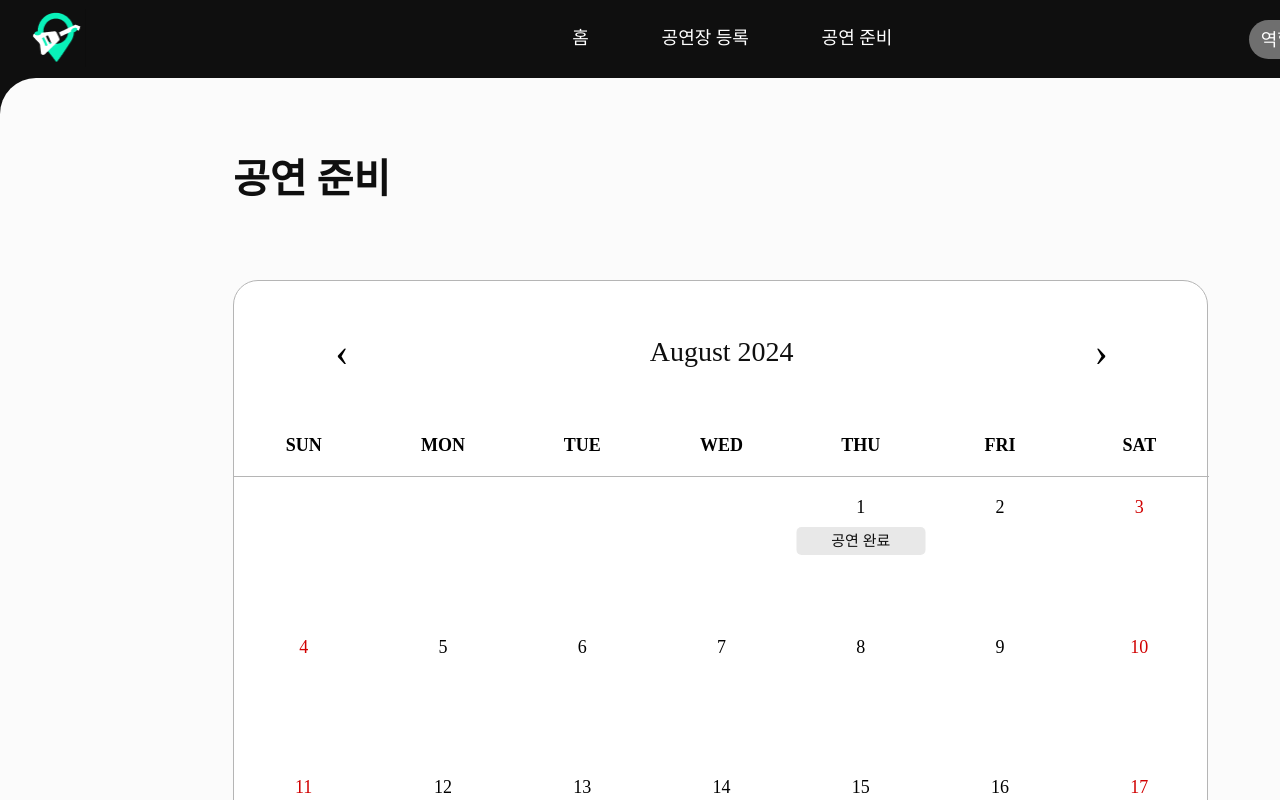
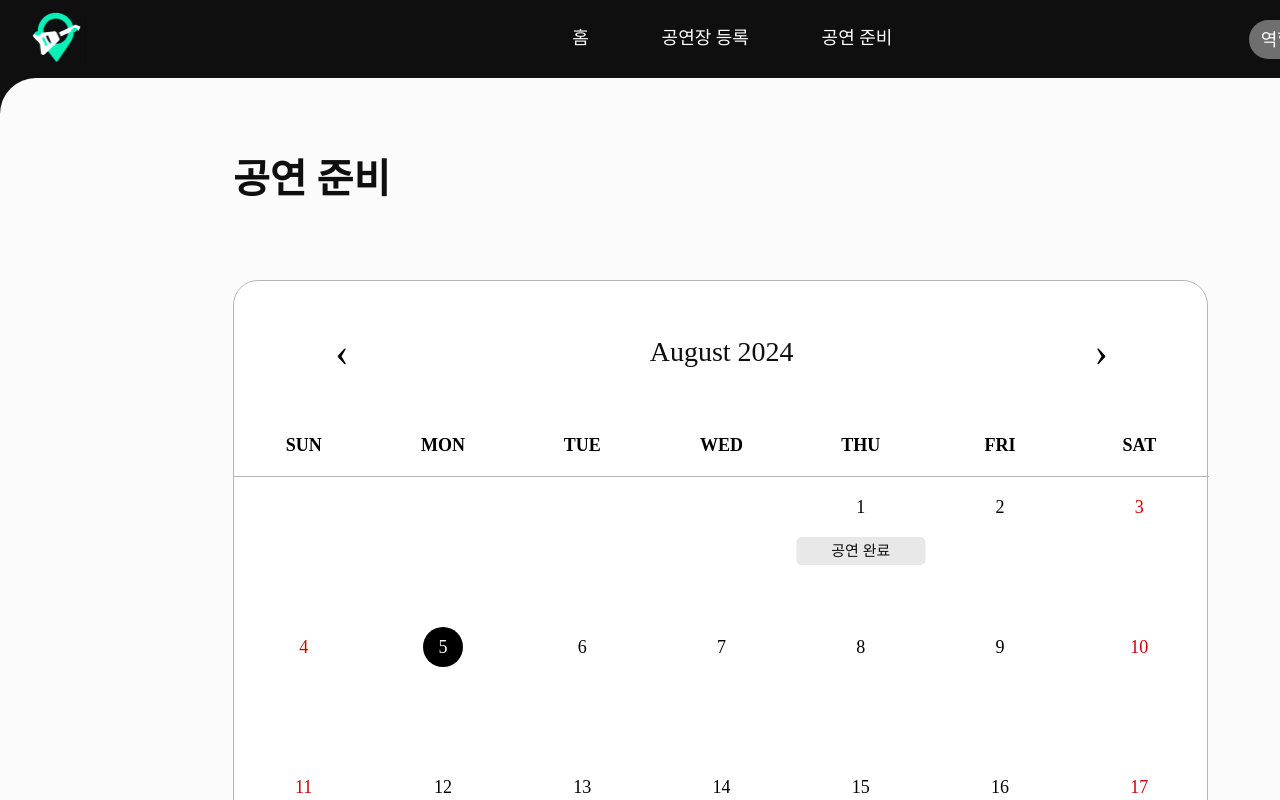
Before and after one commit to YangYoonseo/UMC_project_showhoo, a React (Vite) app: page /concert_ready in a window 1280 px wide. Shown: the top 800 px of the page. Built offline with nearby package versions, Linux system fonts and the light colour scheme; a web font is replaced by a local one.

Commit message:
update: 캘린더 수정

```diff
--- a/src/components/com_Concert/ReadyCalendar.jsx
+++ b/src/components/com_Concert/ReadyCalendar.jsx
@@ -1,10 +1,8 @@
 import Calendar from "react-calendar";
 import "../../styles/yoonseo/ReadyCalendar.css";
 import "react-calendar/dist/Calendar.css";
-import { useState } from "react";
-import { useContext } from "react";
+import { useState, useContext } from "react";
 import { ProfileContext } from "../../App";
-
 import PerformerCalendar from "./PerformerCalendar";
 
 const ReadyCalendar = () => {
@@ -32,19 +30,8 @@ const ReadyCalendar = () => {
     setCompleted(true);
   };
 
-  return (
-    <div className="ReadyCalendar">
-      <Calendar
-        onChange={setDate}
-        value={date}
-        formatDay={(locale, date) => date.getDate().toString()} // 일 제거 숫자만 보이게
-        prev2Label={null}
-        next2Label={null}
-        calendarType="gregory" //시작 요일 일요일로 변경
-        showNeighboringMonth={false} //이웃달 안 보여줌
-        tileContent={({ date, view }) => {
+  const getTileContent = ({ date, view }) => {
     if (view === "month") {
-            // 추후에 수정해야함. 현재는 날짜별로 되어있음
       if (date.getDate() === 1) {
         return (
           <div className="event event_show" onClick={handleEventShow}>
@@ -62,10 +49,7 @@ const ReadyCalendar = () => {
         );
       } else if (date.getDate() === 23) {
         return (
-                <div
-                  className="event event_completed"
-                  onClick={handleEventCompleted}
-                >
+          <div className="event event_completed" onClick={handleEventCompleted}>
             대관 완료
           </div>
         );
@@ -73,7 +57,20 @@ const ReadyCalendar = () => {
         return <div className="event event_application">대관 신청</div>;
       }
     }
-        }}
+    return null;
+  };
+
+  return (
+    <div className="ReadyCalendar">
+      <Calendar
+        onChange={setDate}
+        value={date}
+        formatDay={(locale, date) => date.getDate().toString()} // 일 제거 숫자만 보이게
+        prev2Label={null}
+        next2Label={null}
+        calendarType="gregory" // 시작 요일 일요일로 변경
+        showNeighboringMonth={false} // 이웃달 안 보여줌
+        tileContent={getTileContent}
       />
 
       {/* 공연완료 */}
--- a/src/styles/yoonseo/ReadyCalendar.css
+++ b/src/styles/yoonseo/ReadyCalendar.css
@@ -109,7 +109,7 @@
   width: 129px;
   height: 28px;
   line-height: 28px;
-  top: 50px; /* 하단에 위치 */
+  top: 60px; /* 하단에 위치 */
   left: 50%; /* 중앙에 위치 */
   transform: translateX(-50%); /* 중앙 정렬 */
   border-radius: 5px;
@@ -145,6 +145,34 @@
   color: #000;
 }
 
+.ReadyCalendar .react-calendar__tile--active {
+  position: relative;
+  background-color: white !important;
+}
+
+.ReadyCalendar .react-calendar__tile--active::before {
+  content: ""; /* 내용이 없는 요소 생성 */
+  position: absolute; /* 위치 지정 */
+  top: 13%; /* 타일 상단 근처에 위치 */
+  left: 50%; /* 중앙 정렬 */
+  transform: translate(-50%, -20%); /* 중앙 정렬과 상단으로 조정 */
+  width: 40px; /* 원의 너비 */
+  height: 40px; /* 원의 높이 */
+  border-radius: 50%; /* 원형으로 만들기 */
+  background-color: black; /* 원의 배경색 */
+  z-index: 2; /* 원이 텍스트 아래에 위치하도록 설정 */
+}
+
+/* 텍스트가 원 위에 위치하도록 설정 */
+.ReadyCalendar .react-calendar__tile--active abbr {
+  position: relative;
+  z-index: 2; /* 텍스트가 원 위에 위치하도록 설정 */
+  display: block; /* 텍스트 블록화 */
+  text-align: center; /* 텍스트 중앙 정렬 */
+  line-height: 0px; /* 타일의 높이와 맞추기 (필요 시 조정) */
+  color: white;
+}
+
 .ReadyCalendar .PerformerCalendar_calendar {
   /* Container 173 */
 
```
Lines whose indentation alone changed are shown as unchanged.
